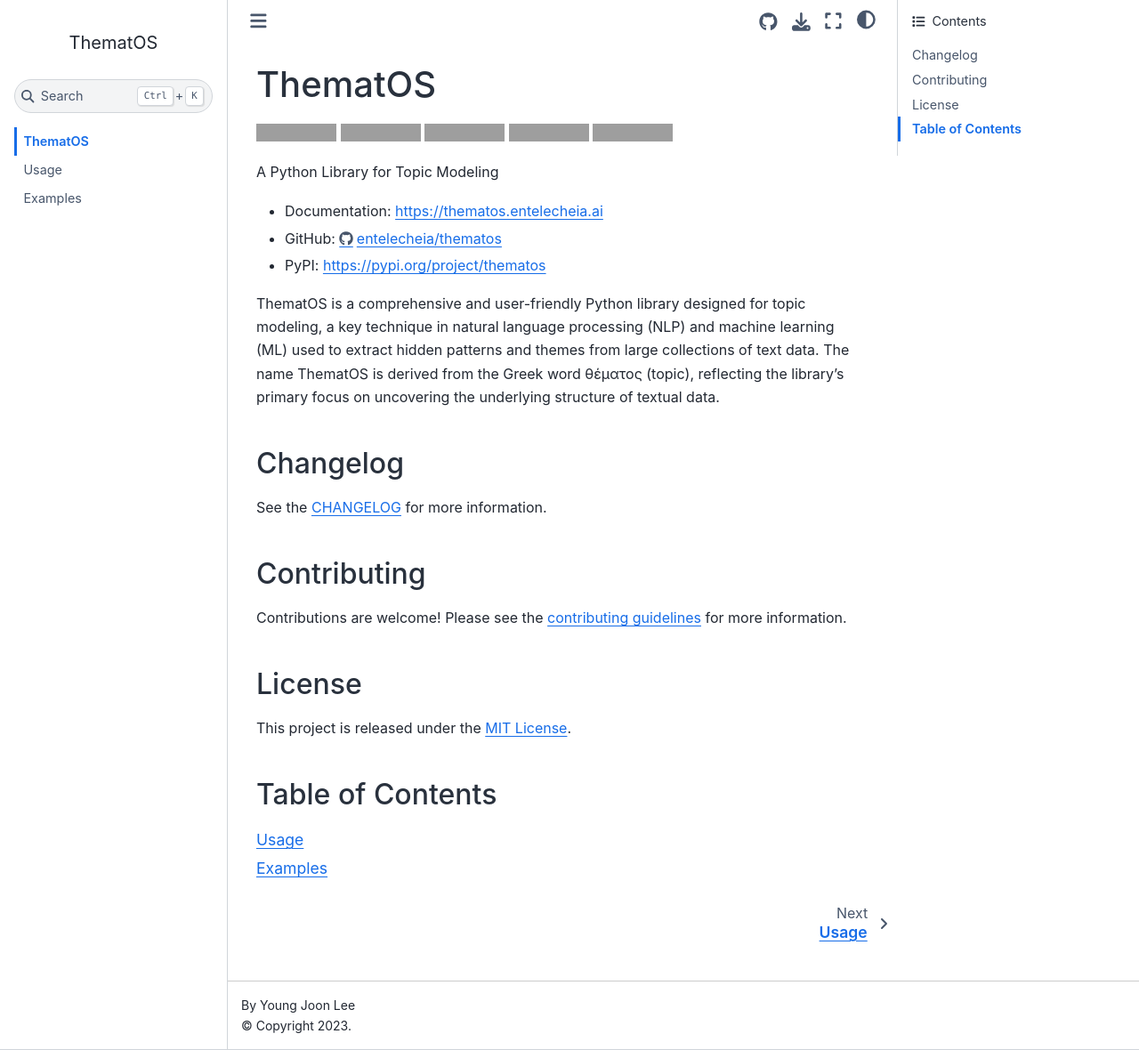
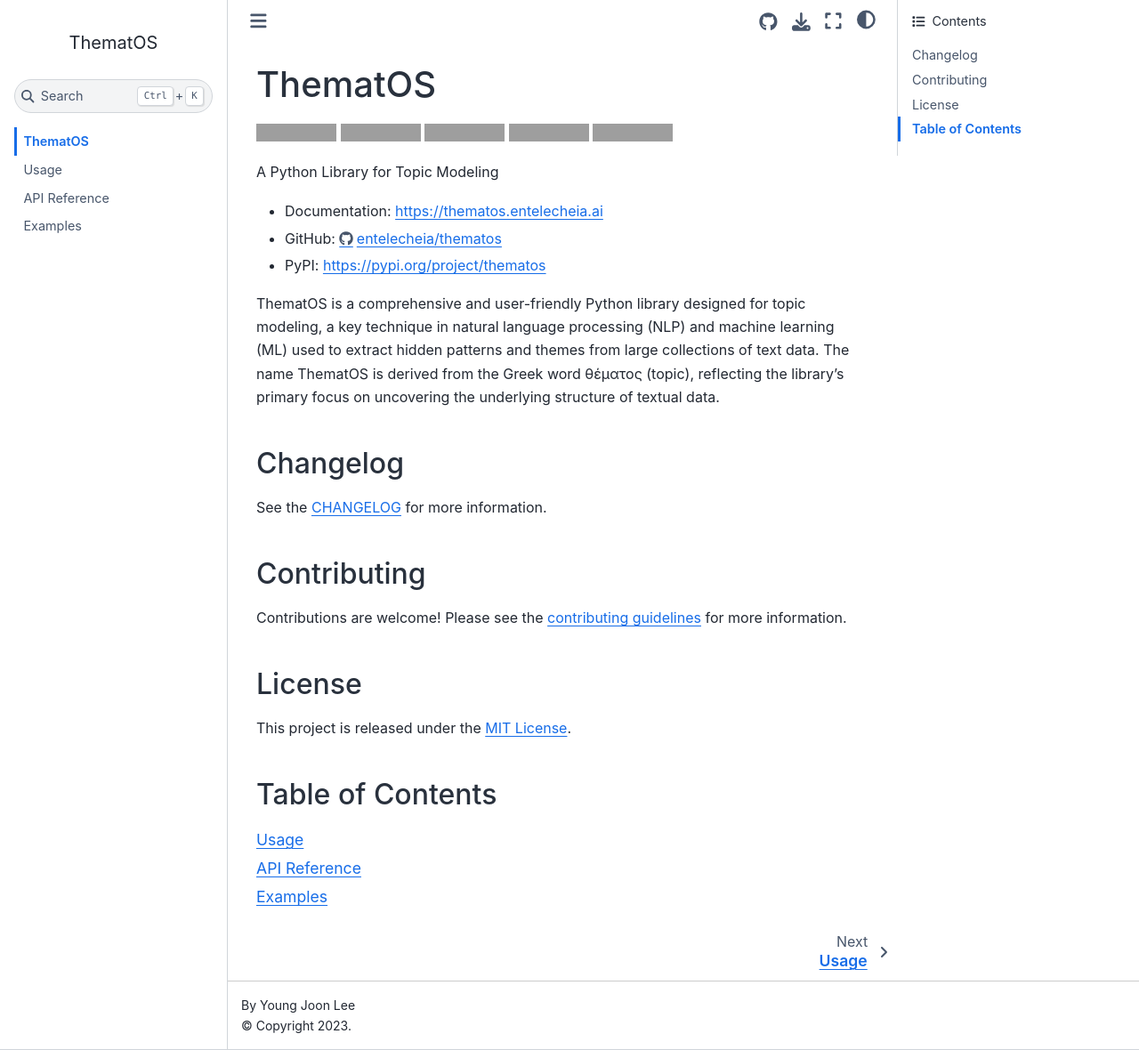
Before and after one commit to entelecheia/thematos, a Jupyter Book: the page built from book/index.md, in a window 1280 px wide and 1180 px high. Shown: the whole window at 89% size. Built offline with Jupyter Book 1.0.4 settings and Sphinx 7.4.7 and the Sphinx Book theme 1.1.4, drawn with Linux system fonts in a browser that asks for light colours; some of the changed lines change nothing that is shown; grey boxes are pictures that could not be loaded.

Commit message:
feat(book): add new features to _config.yml and _toc.yml

```diff
--- a/book/_config.yml
+++ b/book/_config.yml
@@ -8,7 +8,7 @@
 title: "ThematOS" # The title of the book. Will be placed in the left navbar.
 author: "Young Joon Lee" # The author of the book
 copyright: "2023" # Copyright year to be placed in the footer
-# logo: logo.png # A path to the book logo
+# logo: Path to the book logo
 
 # Force re-execution of notebooks on each build.
 # See https://jupyterbook.org/content/execute.html
@@ -38,9 +38,15 @@
 html:
   use_issues_button: true
   use_repository_button: true
+  use_edit_page_button: true
+  favicon: https://assets.entelecheia.ai/favicon.png # favicon: Path to the favicon image
+  google_analytics_id: G-RGCZCJ4ZZF # google_analytics_id: Google Analytics ID
 
 sphinx:
   config:
+    html_extra_path: ["assets"]
+    bibtex_reference_style: author_year
+    mathjax_path: https://cdn.jsdelivr.net/npm/mathjax@3/es5/tex-mml-chtml.js
     intersphinx_mapping:
       ebp:
         - "https://executablebooks.org/en/latest/"
@@ -64,7 +70,7 @@
         - "https://sphinx-proof.readthedocs.io/en/latest/"
         - null
     hoverxref_intersphinx:
-     - "sphinxproof"
+      - "sphinxproof"
     mathjax3_config:
       tex:
         macros:
@@ -72,9 +78,15 @@
           "floor": ["\\lfloor#1\\rfloor", 1]
           "bmat": ["\\left[\\begin{array}"]
           "emat": ["\\end{array}\\right]"]
+    add_module_names: false
+    autosummary_generate: true
 
   extra_extensions:
     - sphinx.ext.intersphinx
+    - sphinx.ext.autodoc
+    - sphinx.ext.autosummary
+    - sphinx.ext.napoleon
+    - sphinx.ext.viewcode
     - sphinx_inline_tabs
     - sphinx_proof
     - sphinx_examples
@@ -83,3 +95,9 @@
     - sphinxcontrib.video
     - sphinxcontrib.mermaid
     - sphinx_thebe
+    - sphinx_carousel.carousel
+    - sphinxcontrib.lastupdate
+
+launch_buttons:
+  colab_url: "https://colab.research.google.com"
+  thebe: true
--- a/book/_toc.yml
+++ b/book/_toc.yml
@@ -4,5 +4,6 @@
 format: jb-book
 root: index
 chapters:
-- file: usage
-- file: examples
+  - file: usage
+  - file: api
+  - file: examples
```
